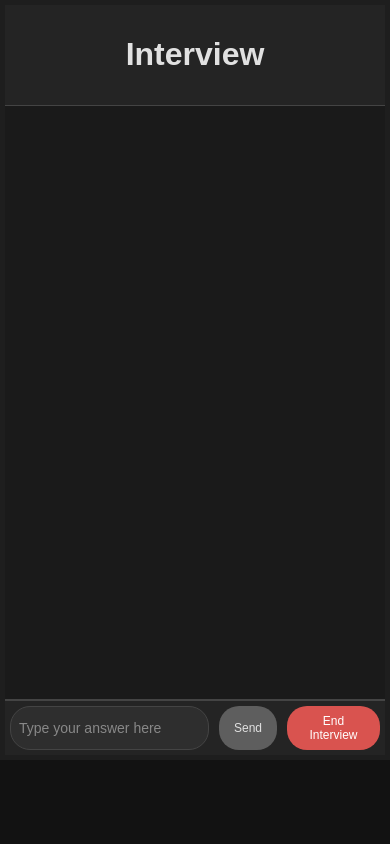
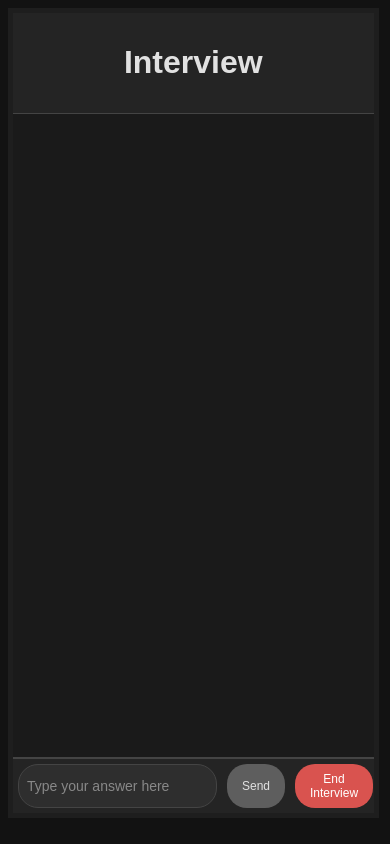
Before and after one commit to Arav1ndE5/InterviewBot, a Flask app: page /interview in a window 390 px wide. Run offline with Flask 3, Linux system fonts and the light colour scheme; parts of the project's set-up code (start-up, migrations or seed data) failed here and were passed over.

Commit message:
phone fix

```diff
--- a/static/styles-interview.css
+++ b/static/styles-interview.css
@@ -7,14 +7,14 @@ body {
     font-family: Arial, sans-serif;
     background-color: #121212; /* Darker background for the dark theme */
     color: #e1e1e1;
-    margin: 0;
     padding: 0;
     display: flex;
     justify-content: center;
     align-items: center;
-    height: 90vh;
+    height: 96vh;
     width: 100vw;
     overflow: hidden;
+    flex-direction: column;
 }
 
 /* Container for the chat */
@@ -149,6 +149,9 @@ body {
 
 /* Responsive adjustments */
 @media only screen and (max-width: 600px) {
+    body{
+        width: 95vw;
+    }
     .chat-container {
         max-width: 100%;
         height: 100%;
```
